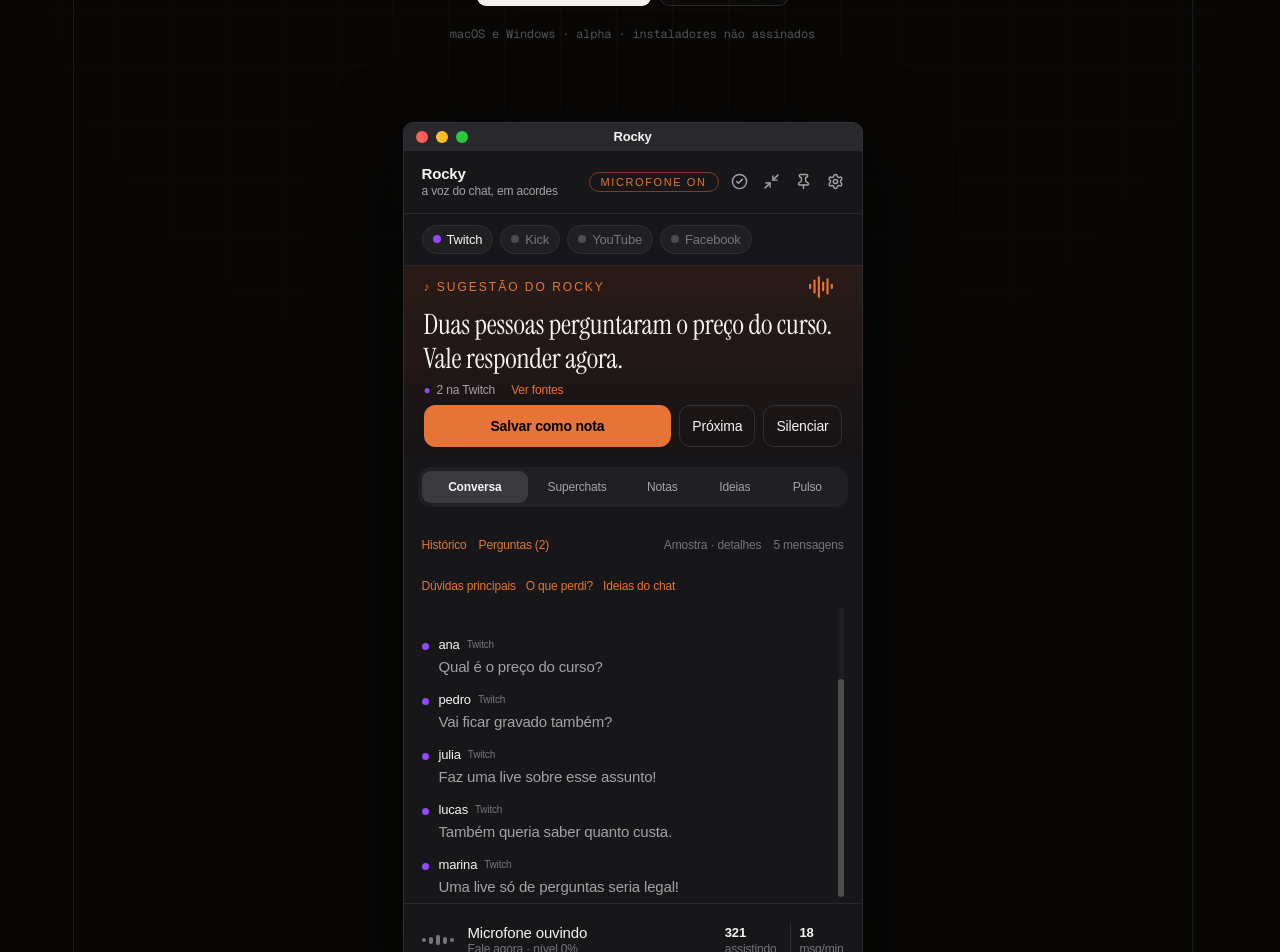
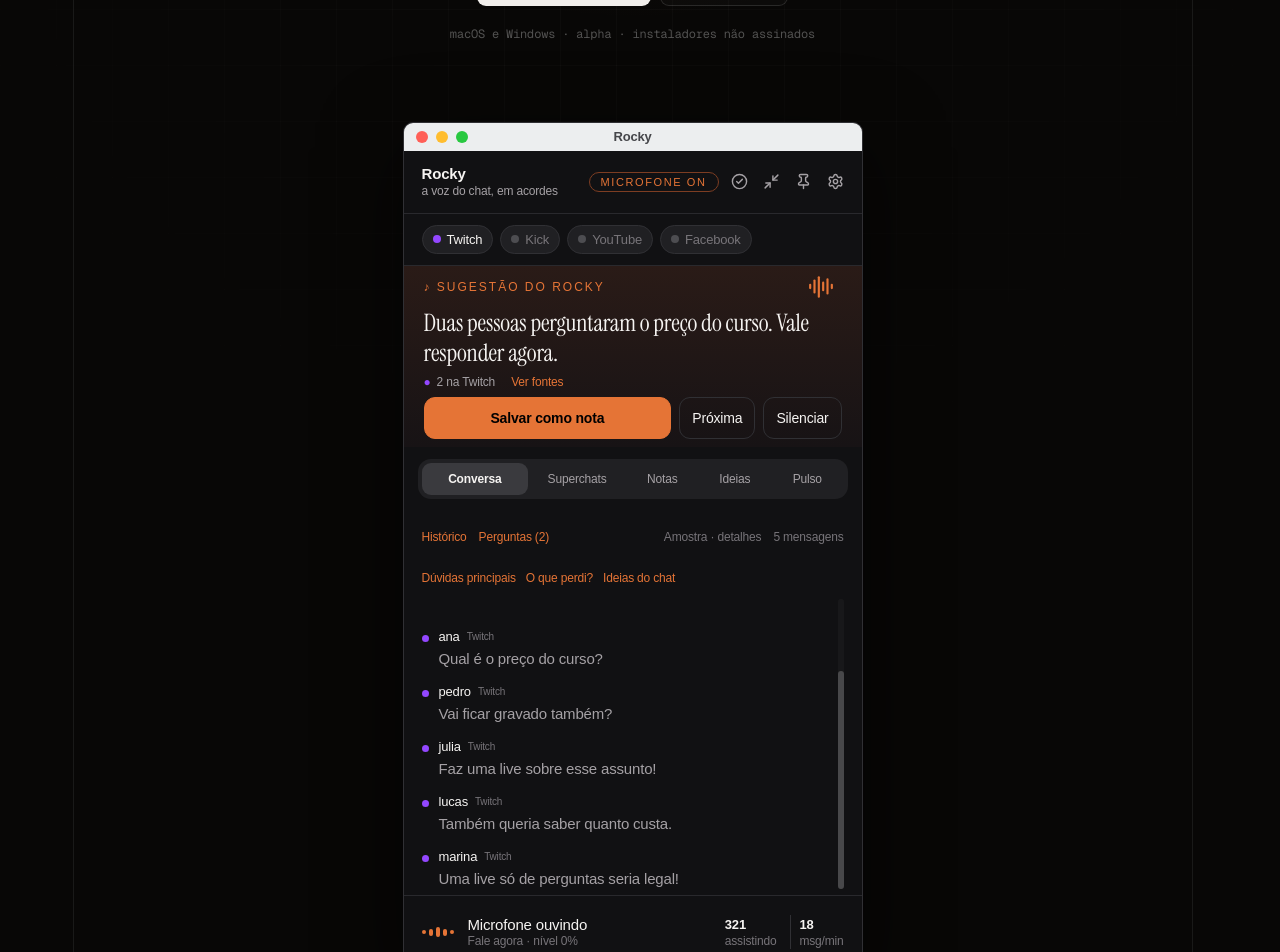
Before and after one commit to opensources-com-br/rocky, a Next.js app in the folder apps/web/: page / in a window 1280 px wide. Shown: the part 440-1392 px from the top of the page. Built offline with nearby package versions, Linux system fonts and the light colour scheme.

Commit message:
fix: align preview typography and colors with macOS app

```diff
--- a/apps/web/components/landing/app-preview.css
+++ b/apps/web/components/landing/app-preview.css
@@ -1,6 +1,6 @@
 .rocky-preview { --rp-muted: #777479; --rp-secondary: #a5a1a5; --rp-border: #303034; width: 460px; max-width: 100%; margin: 60px 0 0; text-align: left; }
-.rocky-app { overflow: hidden; border: 1px solid var(--rp-border); border-radius: 10px; background: #171719; color: #f6f4f2; font-family: Arial, sans-serif; box-shadow: 0 24px 80px #0009; }
-.rocky-mac-titlebar { position: relative; display: flex; align-items: center; gap: 8px; height: 28px; padding: 0 12px; background: #29292d; }
+.rocky-app { overflow: hidden; border: 1px solid var(--rp-border); border-radius: 10px; background: #111113; color: #f6f4f2; font-family: Arial, sans-serif; box-shadow: 0 24px 80px #0009; }
+.rocky-mac-titlebar { position: relative; display: flex; align-items: center; gap: 8px; height: 28px; padding: 0 12px; background: #eceeef; color: #45464a; }
 .rocky-mac-titlebar span { width: 12px; height: 12px; border-radius: 50%; background: #ff5f57; }
 .rocky-mac-titlebar span:nth-child(2) { background: #ffbd2e; }
 .rocky-mac-titlebar span:nth-child(3) { background: #28c840; }
@@ -18,7 +18,7 @@
 .rocky-answer { padding: 8px 20px; background: linear-gradient(#2a1b17, #171315); }
 .rocky-answer-label { display: flex; justify-content: space-between; align-items: center; color: #e57436; font-size: 12px; letter-spacing: 2px; }
 .rocky-answer-label svg { width: 42px; height: 26px; }
-.rocky-answer p { font-size: 28px; line-height: 34px; margin: 8px 0 7px; }
+.rocky-answer p { font-size: 24px; line-height: 30px; margin: 8px 0 7px; }
 .rocky-sources { display: flex; align-items: center; gap: 6px; font-size: 12px; color: var(--rp-secondary); }
 .rocky-sources > span:first-child { color: #9347ff; }
 .rocky-evidence { margin-left: 10px; color: #e57436; }
@@ -44,7 +44,7 @@
 .rocky-voice-footer { display: flex; align-items: center; gap: 14px; min-height: 74px; padding: 12px 18px; border-top: 1px solid #29292d; }
 .rocky-voice-label { flex: 1; font-size: 15px; }
 .rocky-voice-wave { display: flex; align-items: center; gap: 3px; }
-.rocky-voice-wave i { width: 4px; background: var(--rp-muted); border-radius: 4px; }
+.rocky-voice-wave i { width: 4px; background: #e57436; border-radius: 4px; }
 .rocky-voice-footer strong { font-size: 13px; }
 .rocky-message-metric { border-left: 1px solid var(--rp-border); padding-left: 8px; }
 @media (max-width: 400px) { .rocky-voice-footer { gap: 8px; padding: 12px; } .rocky-voice-label { font-size: 13px; } }
```
